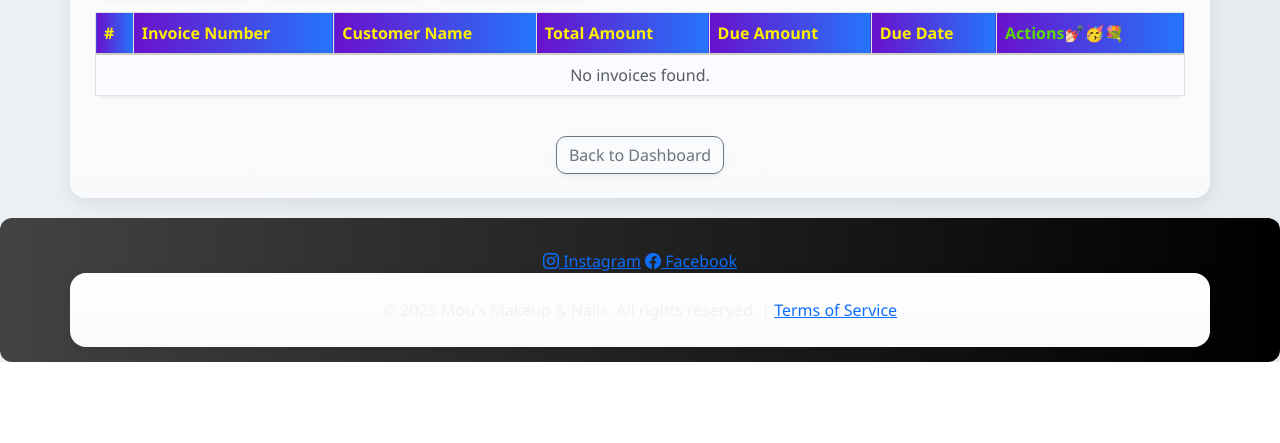
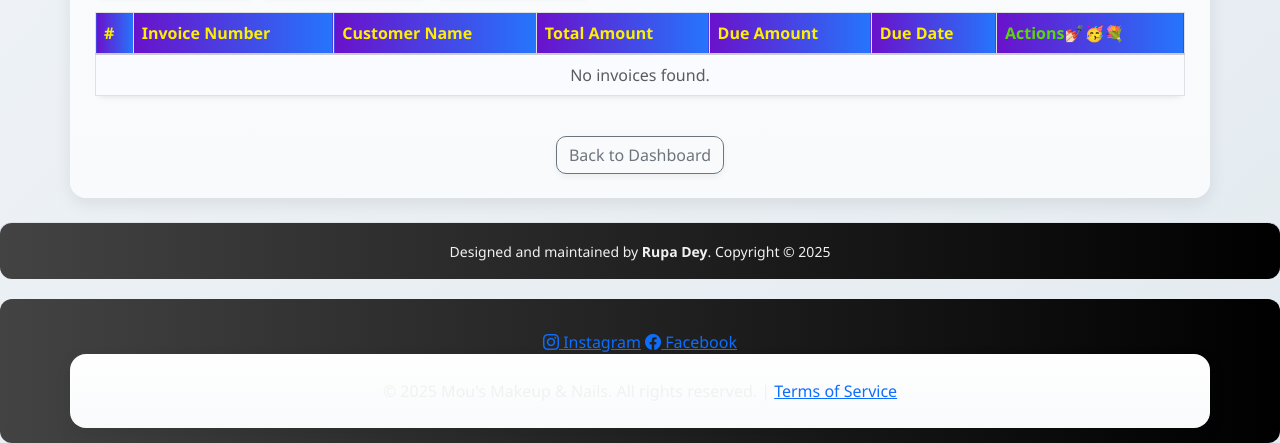
Before and after one commit to moupriyadey/makeup, a Flask app: page /admin/invoices in a window 1280 px wide. Shown: the part 1508-1951 px from the top of the page. Before the commit the page ends 1870 px from the top, so only its background shows below. Run offline with Flask 3, Linux system fonts and the light colour scheme; a user stored in the database is signed in; data that the repository does not hold is empty; some libraries are stand-ins or nearby versions.

```diff
--- a/templates/admin_invoices.html
+++ b/templates/admin_invoices.html
@@ -531,6 +531,9 @@
     </div>
 
     <div class="floating-animation"></div>
+<footer class="text-center py-3 mt-4 border-top">
+    <small>Designed and maintained by <strong>Rupa Dey</strong>. Copyright © 2025</small>
+</footer>
 
     <footer class="footer">
         <div class="mt-3">
```
